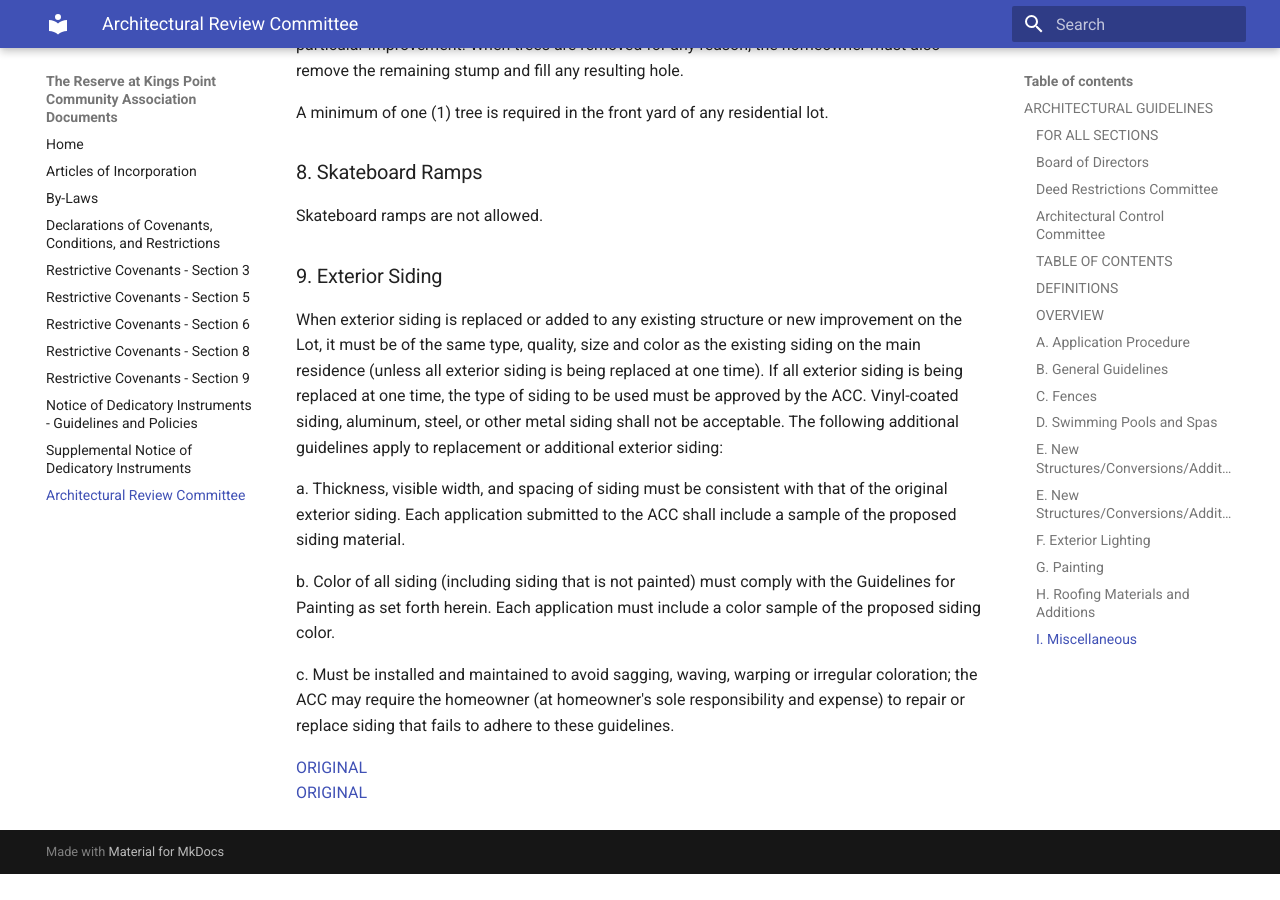
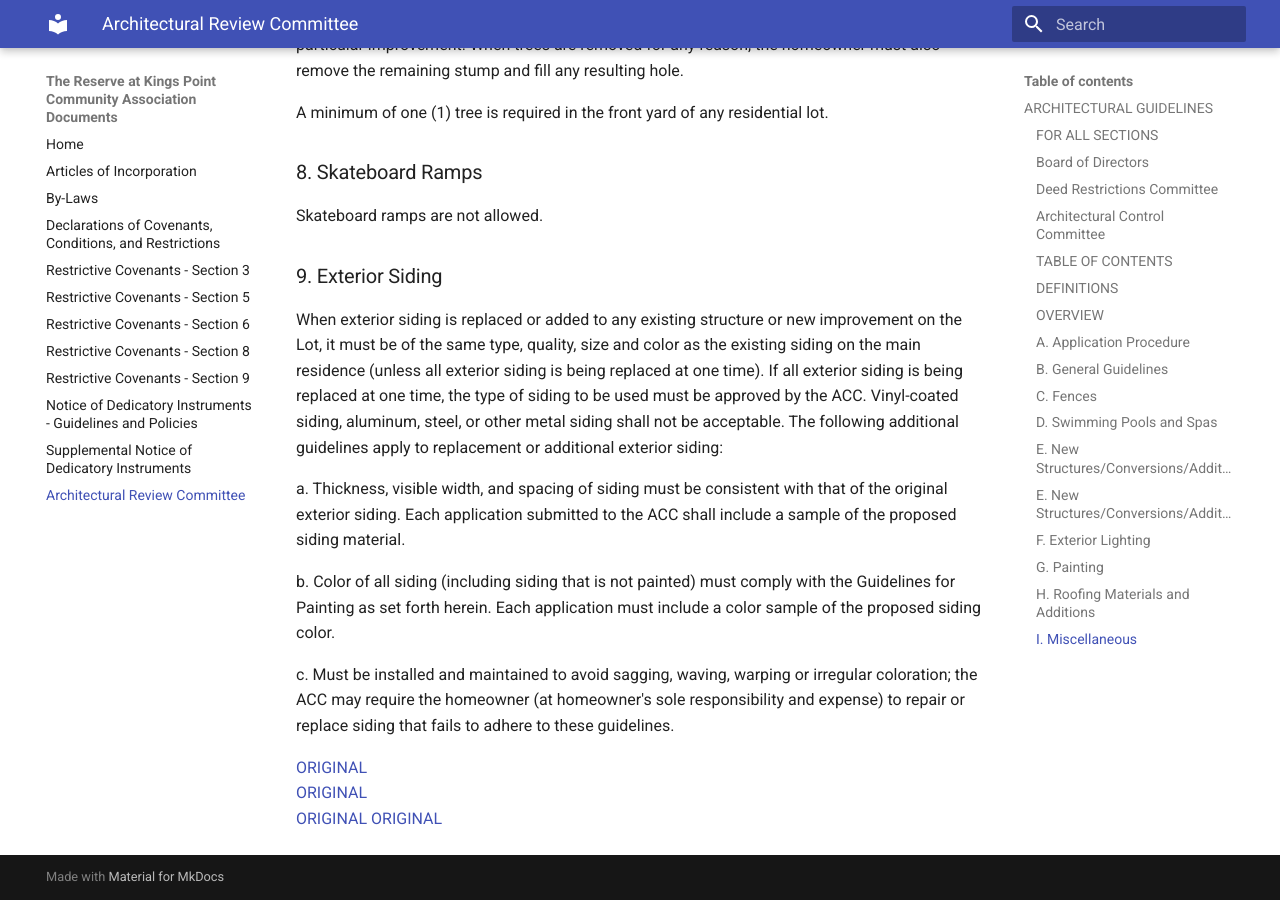
Before and after one commit to rakpca/documents, an MkDocs documentation site: the page built from docs/arc.md, in a window 1280 px wide and 900 px high, scrolled down 17052 px. Built offline with MkDocs 1.6.1 and Material for MkDocs 9.7.7, drawn with Linux system fonts in a browser that asks for light colours; before the commit the page ends 17926 px from its top, so only the background shows below that.

Commit message:
added originals

```diff
--- a/docs/arc.md
+++ b/docs/arc.md
@@ -393,3 +393,5 @@ c. Must be installed and maintained to avoid sagging, waving, warping or irregul
 
 [ORIGINAL](originals/arc-overview.pdf)
 [ORIGINAL](originals/arc-a-e.pdf)
+[ORIGINAL](originals/arc-e-i.pdf)
+[ORIGINAL](originals/arc-i.pdf)
```
